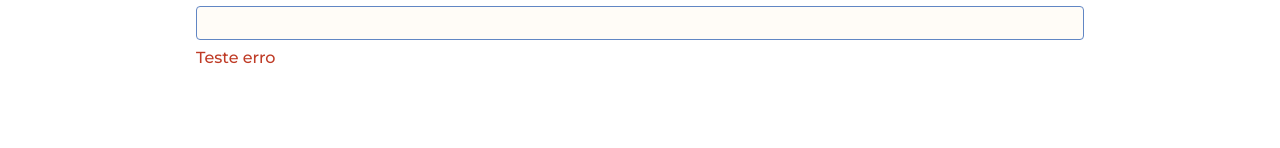
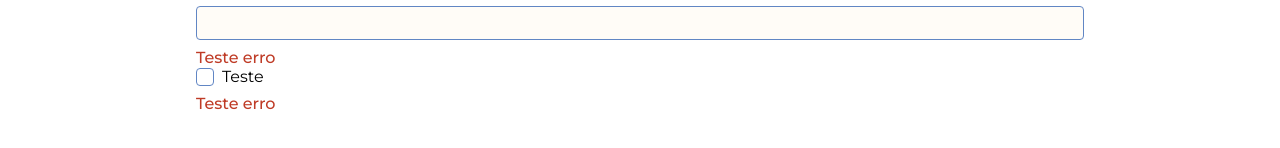
Before and after one commit to gmcotta/testdrive-fca-web, a React (Create React App) app: page /review in a window 1280 px wide. Shown: the part 274-422 px from the top of the page. Built offline with nearby package versions, Linux system fonts and the light colour scheme.

Commit message:
creating checkbox component

```diff
--- /dev/null
+++ b/src/components/Checkbox/index.tsx
@@ -0,0 +1,20 @@
+import React from 'react';
+
+import { Container, Box, Label } from './styles';
+
+const Checkbox: React.FC = () => {
+  return (
+    <Container>
+      <>
+        <input type="checkbox" name="" id="teste" />
+        <label htmlFor="teste">
+          <Box />
+          <Label>Teste</Label>
+        </label>
+      </>
+      <span>Teste erro</span>
+    </Container>
+  );
+};
+
+export default Checkbox;
--- /dev/null
+++ b/src/components/Checkbox/styles.ts
@@ -0,0 +1,40 @@
+import styled from 'styled-components';
+
+export const Container = styled.div`
+  display: flex;
+  flex-direction: column;
+
+  > input {
+    display: none;
+
+    &:checked ~ label div {
+      background-color: var(--color-primary);
+      color: var(--color-primary);
+    }
+  }
+
+  > label {
+    display: flex;
+    align-items: center;
+    cursor: pointer;
+  }
+
+  > span {
+    font-size: 1.6rem;
+    color: var(--color-red);
+    font-weight: 500;
+    margin-top: 0.8rem;
+  }
+`;
+
+export const Box = styled.div`
+  width: 1.6rem;
+  height: 1.6rem;
+  border: 1px solid var(--color-primary);
+  border-radius: 4px;
+`;
+
+export const Label = styled.span`
+  margin-left: 0.8rem;
+  font-size: 1.6rem;
+`;
--- a/src/pages/Review/index.tsx
+++ b/src/pages/Review/index.tsx
@@ -3,6 +3,7 @@ import React from 'react';
 import Header from '../../components/Header';
 import { HeadingPrimary, ParagraphPrimary } from '../../components/Typography';
 import Input from '../../components/Input';
+import Checkbox from '../../components/Checkbox';
 
 import { Content } from './styles';
 
@@ -25,6 +26,8 @@ const Review: React.FC = () => {
           label="Identificação"
           error="Teste erro"
         />
+
+        <Checkbox />
       </Content>
     </>
   );
```
